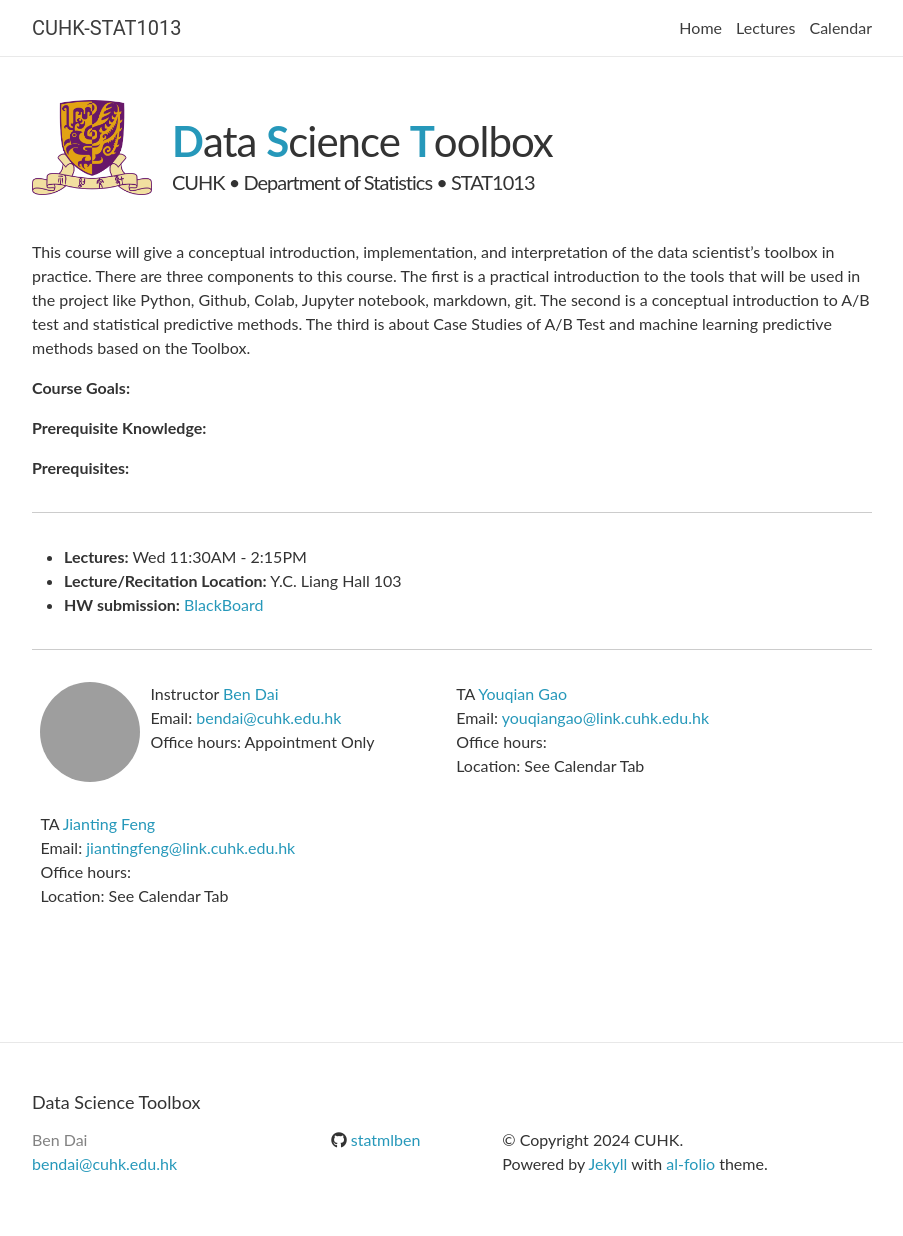
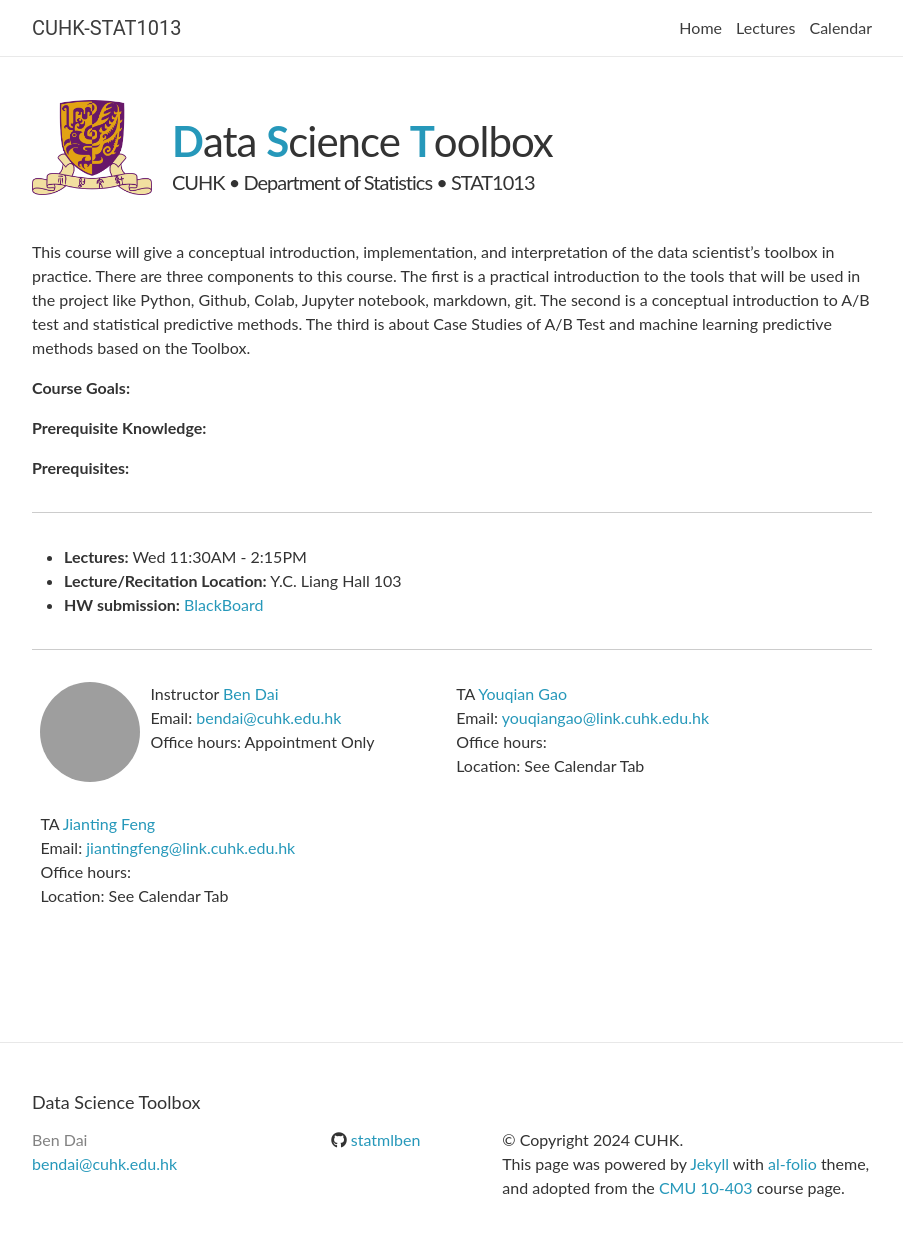
Before and after one commit to statmlben/CUHK-STAT1013, a Jekyll site: the page built from _pages/about.md, in a window 1280 px wide and 1261 px high. Shown: the top 1236 px of the window, without its empty margins (188-1091 px from the left). Built offline with Jekyll 4.4.1, drawn with Linux system fonts in a browser that asks for light colours; nearby versions of some CDN libraries; comment, search, counter and statistics services are not loaded; grey boxes are pictures that could not be loaded.

Commit message:
update cong

```diff
--- a/_config.yml
+++ b/_config.yml
@@ -8,7 +8,7 @@ email: bendai@cuhk.edu.hk
 description: >
   STAT1013 - Data Science Toolbox - CUHK
 footer_text: >
-  Powered by <a href="http://jekyllrb.com/" target="_blank">Jekyll</a> with <a href="https://github.com/alshedivat/al-folio">al-folio</a> theme.
+  This page was powered by <a href="http://jekyllrb.com/" target="_blank">Jekyll</a> with <a href="https://github.com/alshedivat/al-folio">al-folio</a> theme, and adopted from the <a href="https://cmudeeprl.github.io/403_website/" target="_blank">CMU 10-403</a> course page.
 
 url: https://www.bendai.org # the base hostname & protocol for your site
 baseurl:  # the subpath of your site, e.g. /blog/
```
